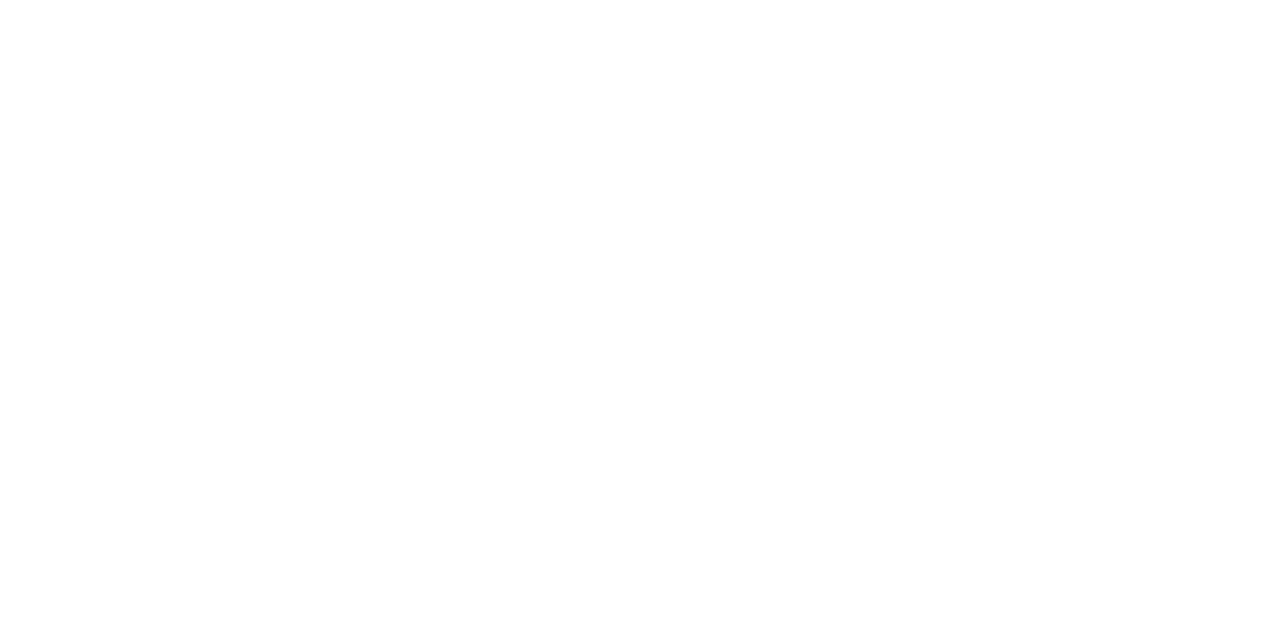
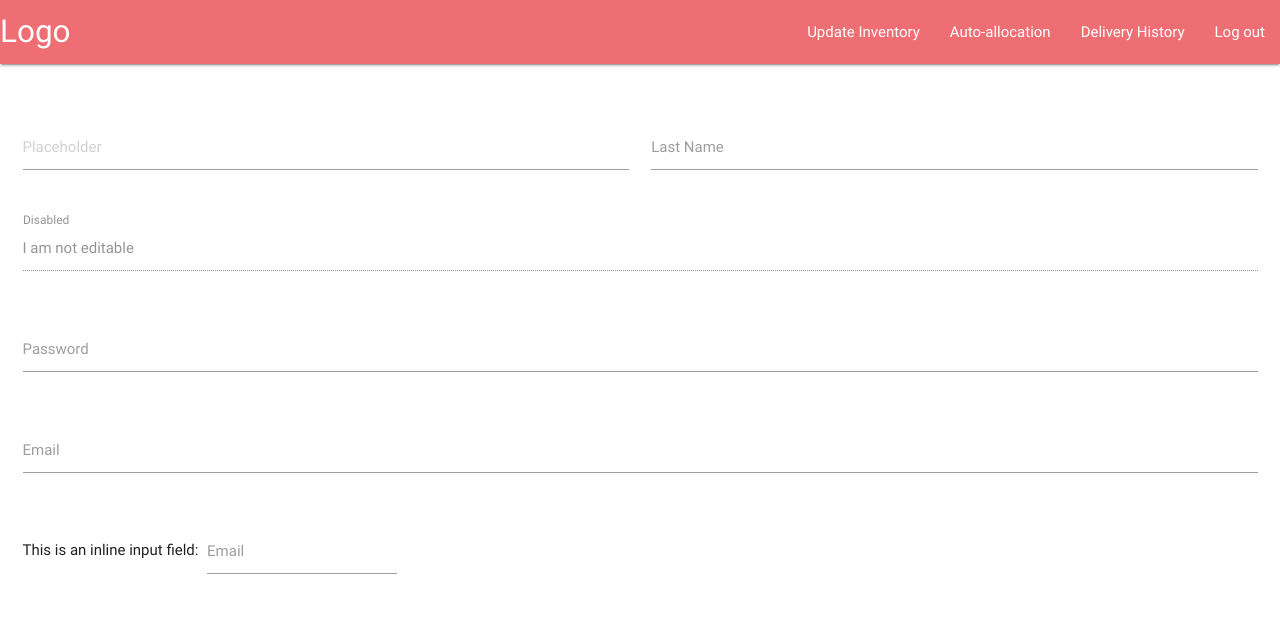
Before and after one commit to jia1/data-bank, a plain HTML site: page front-end/admin/adjust.html in a window 1280 px wide. Drawn offline with Linux system fonts and the light colour scheme.

Commit message:
[front-end] primitives

```diff
--- a/front-end/admin/adjust.html
+++ b/front-end/admin/adjust.html
@@ -0,0 +1,69 @@
+<!DOCTYPE html>
+<html lang="en">
+<head>
+    <meta charset="UTF-8">
+    <title>Insert title here</title>
+    <meta name="viewport" content="width=device-width, initial-scale=1">
+    <script src="../vendor/jquery-3.2.1.min.js"></script>
+    <link rel="stylesheet" type="text/css" href="../vendor/materialize/css/materialize.min.css">
+    <script src="../vendor/materialize/js/materialize.min.js"></script>
+</head>
+<body>
+<nav>
+    <div class="nav-wrapper">
+        <a href="#!" class="brand-logo">Logo</a>
+        <a href="#" data-activates="mobile-demo" class="button-collapse"><i class="material-icons">menu</i></a>
+        <ul class="right hide-on-med-and-down">
+            <li><a href="adjust.html">Update Inventory</a></li>
+            <li><a href="allocate.html">Auto-allocation</a></li>
+            <li><a href="history.html">Delivery History</a></li>
+            <li><a href="../index.html">Log out</a></li>
+        </ul>
+
+    </div>
+</nav>
+<br/>
+<br/>
+<div class="row">
+    <form class="col s12">
+        <div class="row">
+            <div class="input-field col s6">
+                <input placeholder="Placeholder" id="first_name" type="text" class="validate">
+                <label for="first_name"></label>
+            </div>
+            <div class="input-field col s6">
+                <input id="last_name" type="text" class="validate">
+                <label for="last_name">Last Name</label>
+            </div>
+        </div>
+        <div class="row">
+            <div class="input-field col s12">
+                <input disabled value="I am not editable" id="disabled" type="text" class="validate">
+                <label for="disabled">Disabled</label>
+            </div>
+        </div>
+        <div class="row">
+            <div class="input-field col s12">
+                <input id="password" type="password" class="validate">
+                <label for="password">Password</label>
+            </div>
+        </div>
+        <div class="row">
+            <div class="input-field col s12">
+                <input id="email" type="email" class="validate">
+                <label for="email">Email</label>
+            </div>
+        </div>
+        <div class="row">
+            <div class="col s12">
+                This is an inline input field:
+                <div class="input-field inline">
+                    <input id="email" type="email" class="validate">
+                    <label for="email" data-error="wrong" data-success="right">Email</label>
+                </div>
+            </div>
+        </div>
+    </form>
+</div>
+<script>$(".button-collapse").sideNav();</script>
+</body>
```
Also changed, not shown: front-end/admin/allocate.html (+70 -0 lines), front-end/admin/history.html (+56 -0 lines), front-end/admin/index.html (+16 -15 lines), front-end/beneficiary/index.html (+3 -2 lines), front-end/beneficiary/profile.html (+10 -0 lines), front-end/beneficiary/request.html (+10 -0 lines).
